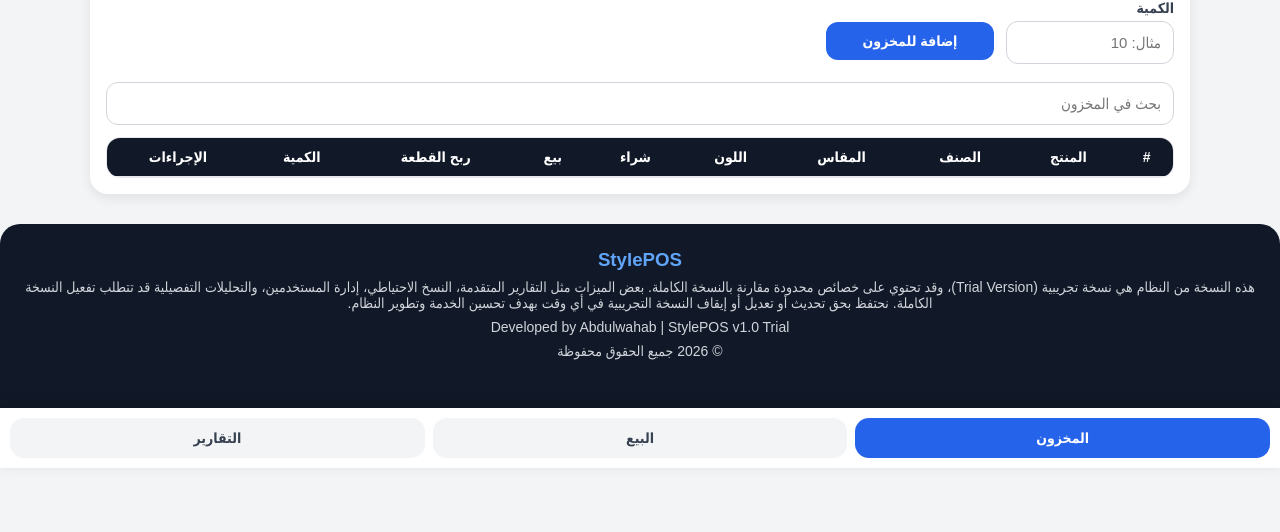
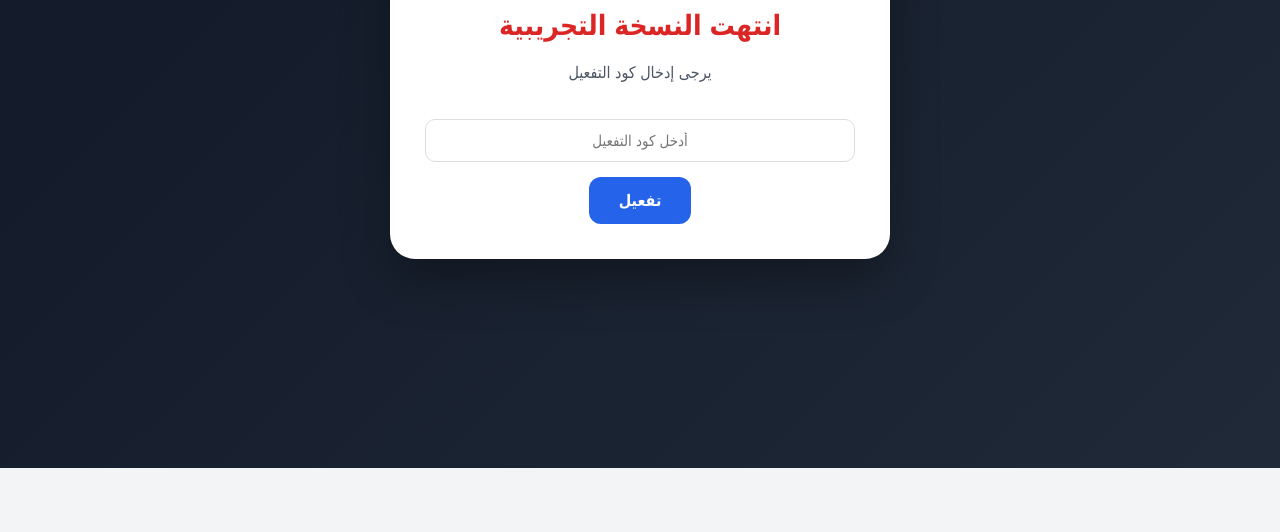
Before and after one commit to abdalwahab123/StylePOStest1, a plain HTML site: page index.html in a window 1280 px wide. Shown: the part 332-864 px from the top of the page. After the commit the page ends 800 px from the top, so only its background shows below. Drawn offline with Linux system fonts and the light colour scheme.

Commit message:
Add files via upload

```diff
--- a/index.html
+++ b/index.html
@@ -76,9 +76,63 @@
     color:#d1d5db;
     font-size:14px;
 }
+.expired-screen{
+    position:fixed;
+    inset:0;
+    background:linear-gradient(135deg,#111827,#1f2937);
+    display:flex;
+    justify-content:center;
+    align-items:center;
+    z-index:99999;
+    padding:20px;
+}
+
+.expired-box{
+    background:white;
+    width:100%;
+    max-width:500px;
+    padding:35px;
+    border-radius:25px;
+    text-align:center;
+    box-shadow:0 20px 50px rgba(0,0,0,.3);
+}
+
+.icon{
+    font-size:70px;
+    margin-bottom:15px;
+}
+
+.expired-box h1{
+    margin:0;
+    color:#dc2626;
+    font-size:28px;
+}
+
+.expired-box p{
+    color:#4b5563;
+    line-height:1.9;
+}
+
+.info{
+    background:#f3f4f6;
+    padding:15px;
+    border-radius:15px;
+    margin:20px 0;
+}
+
+.expired-box button{
+    background:#2563eb;
+    color:white;
+    border:none;
+    padding:14px 30px;
+    border-radius:12px;
+    cursor:pointer;
+    font-size:16px;
+}
   </style>
 </head>
 <body>
+<div id="app">
   <header>
     <h1>StylePOS</h1>
    <p>من المخزون إلى البيع… كل شيء بمكان واحد</p>
@@ -185,6 +239,47 @@
     <button id="navReports" onclick="showSection('reports')">التقارير</button>
   </nav>
 
+<footer class="footer">
+  <div>
+    <h3>StylePOS </h3>
+
+
+  </div>
+
+  <div>
+
+    <p>هذه النسخة من النظام هي نسخة تجريبية (Trial Version)، وقد تحتوي على خصائص محدودة مقارنة بالنسخة الكاملة. بعض الميزات مثل التقارير المتقدمة، النسخ الاحتياطي، إدارة المستخدمين، والتحليلات التفصيلية قد تتطلب تفعيل النسخة الكاملة.
+
+نحتفظ بحق تحديث أو تعديل أو إيقاف النسخة التجريبية في أي وقت بهدف تحسين الخدمة وتطوير النظام. </p>
+    <p>Developed by Abdulwahab.k | StylePOS v1.0 Trial </p>
+
+     <p>© 2026 جميع الحقوق محفوظة </p>
+</div>
+</footer>
+</div>
+
+<div id="expiredScreen" class="expired-screen" style="display:none;">
+  <div class="expired-box">
+    <div class="icon">🔒</div>
+    <h1>انتهت النسخة التجريبية</h1>
+    <p>يرجى إدخال كود التفعيل</p>
+
+    <input
+      id="licenseCode"
+      placeholder="أدخل كود التفعيل"
+      style="
+        width:100%;
+        padding:12px;
+        border:1px solid #ddd;
+        border-radius:10px;
+        margin:15px 0;
+        text-align:center;
+      "
+    >
+
+    <button onclick="activateSystem()">تفعيل</button>
+  </div>
+</div>
   <script>
     let products = JSON.parse(localStorage.getItem("products")) || [];
     let sales = JSON.parse(localStorage.getItem("sales")) || [];
@@ -418,23 +513,37 @@
     function refreshAll() { displayStock(); displaySales(); displayDailyReport(); updateStats(); }
     document.getElementById("reportDate").value = getDateKey();
     refreshAll();
-  </script>
-  <footer class="footer">
-  <div>
-    <h3>StylePOS </h3>
 
+function activateSystem() {
+    const code = document.getElementById("licenseCode").value.trim();
 
-  </div>
+    if (code === "STYLEPOS2026") {
+        localStorage.setItem("activated", "true");
 
-  <div>
+        document.getElementById("expiredScreen").style.display = "none";
+        document.getElementById("app").style.display = "block";
 
-    <p>هذه النسخة من النظام هي نسخة تجريبية (Trial Version)، وقد تحتوي على خصائص محدودة مقارنة بالنسخة الكاملة. بعض الميزات مثل التقارير المتقدمة، النسخ الاحتياطي، إدارة المستخدمين، والتحليلات التفصيلية قد تتطلب تفعيل النسخة الكاملة.
+        alert("تم التفعيل بنجاح");
+    } else {
+        alert("كود التفعيل غير صحيح");
+    }
+}
 
-نحتفظ بحق تحديث أو تعديل أو إيقاف النسخة التجريبية في أي وقت بهدف تحسين الخدمة وتطوير النظام. </p>
-    <p>Developed by Abdulwahab | StylePOS v1.0 Trial </p>
+function checkActivation() {
+    const expiryDate = new Date("2026-05-01T23:59:59");
+    const activated = localStorage.getItem("activated");
 
-     <p>© 2026 جميع الحقوق محفوظة </p>
-</div>
-</footer>
+    if (new Date() > expiryDate && activated !== "true") {
+        document.getElementById("app").style.display = "none";
+        document.getElementById("expiredScreen").style.display = "flex";
+    } else {
+        document.getElementById("app").style.display = "block";
+        document.getElementById("expiredScreen").style.display = "none";
+    }
+}
+
+checkActivation();
+</script>
+
 </body>
 </html>
```
